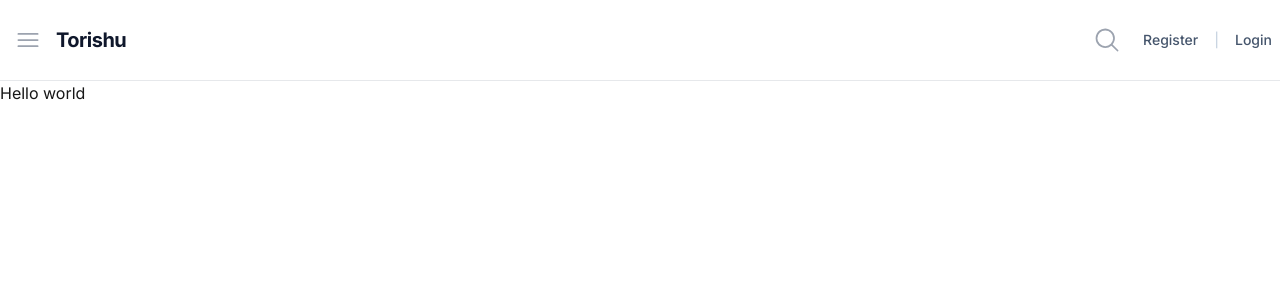
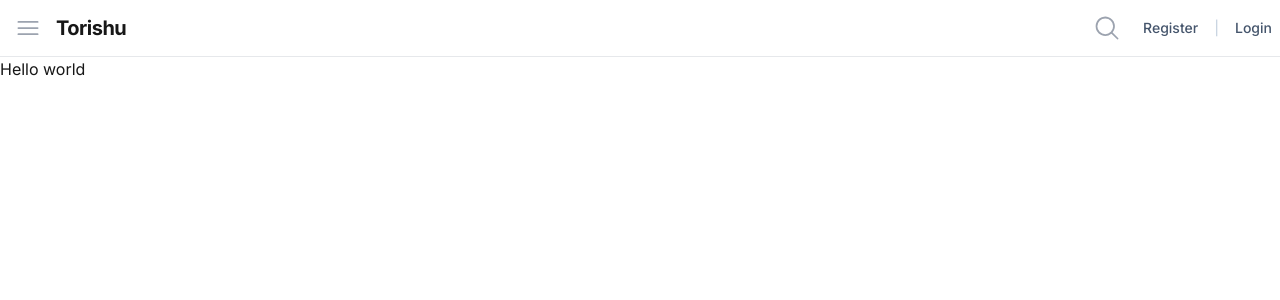
Before and after one commit to SnapChroniclesHub/game-store, a Next.js app: page / in a window 1280 px wide. Shown: the top 300 px of the page. Built offline with nearby package versions, Linux system fonts and the light colour scheme.

Commit message:
Update kode: Fri Apr 24 18:36:07 WIB 2026

```diff
--- a/src/app/layout.tsx
+++ b/src/app/layout.tsx
@@ -14,12 +14,12 @@ export default function RootLayout({
       <body className={inter.className}>
         {/* --- Bagian Header Mulai --- */}
         <header className="sticky p-2 top-0 w-full border-b border-border">
-            <div className="flex justify-between items-center h-16">
+            <div className="flex justify-between items-center">
 
               {/* Tombol Menu & Logo */}
               <div className="flex items-center gap-2">
                 <Bars3Icon className="icons" />
-                <span className="text-xl font-bold tracking-tight text-slate-900 text-foreground">
+                <span className="text-xl font-bold tracking-tight text-foreground">
                   Torishu
                 </span>
               </div>
```
